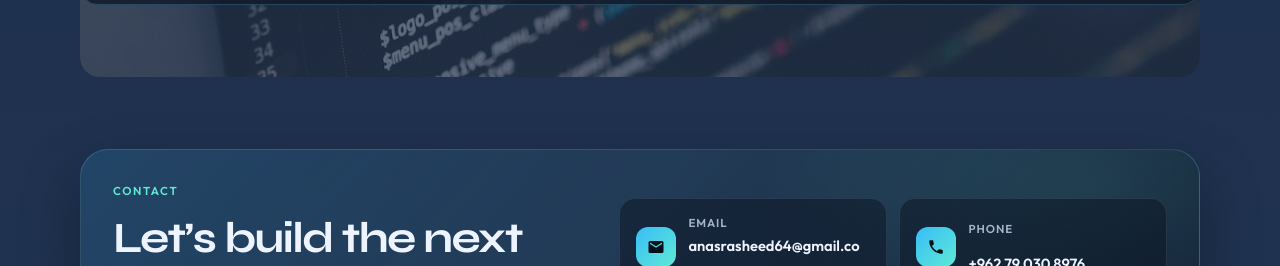
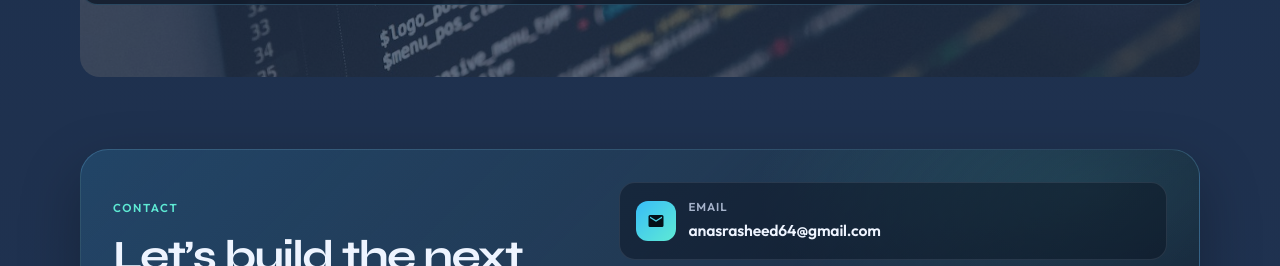
Before and after one commit to anassrasheed/anassrasheed.github.io, a plain HTML site: page index.html in a window 1280 px wide. Shown: the part 3641-3907 px from the top of the page. Drawn offline with Linux system fonts and the light colour scheme.

Commit message:
Fix email card wrapping on narrow layouts
Make the email contact card full width and allow clean breaks after @.

```diff
--- a/index.html
+++ b/index.html
@@ -223,12 +223,12 @@
         </div>
 
         <div class="contact-cards">
-          <a class="contact-card" href="mailto:anasrasheed64@gmail.com">
+          <a class="contact-card contact-card-wide" href="mailto:anasrasheed64@gmail.com">
             <span class="contact-icon" aria-hidden="true">
               <svg viewBox="0 0 24 24"><path fill="currentColor" d="M20 4H4a2 2 0 0 0-2 2v12a2 2 0 0 0 2 2h16a2 2 0 0 0 2-2V6a2 2 0 0 0-2-2zm0 4-8 5L4 8V6l8 5 8-5v2z"/></svg>
             </span>
             <span class="contact-label">Email</span>
-            <span class="contact-value">anasrasheed64@gmail.com</span>
+            <span class="contact-value contact-value-email">anasrasheed64@<wbr>gmail.com</span>
           </a>
 
           <a class="contact-card" href="tel:+962790308976">
--- a/styles.css
+++ b/styles.css
@@ -566,8 +566,15 @@ main {
   color: var(--text);
   font-weight: 600;
   font-size: 0.92rem;
-  overflow-wrap: anywhere;
-  word-break: break-word;
+  overflow-wrap: break-word;
+  word-break: normal;
+  hyphens: none;
+}
+
+.contact-value-email {
+  font-size: clamp(0.82rem, 2.4vw, 0.98rem);
+  letter-spacing: -0.01em;
+  white-space: normal;
 }
 
 .site-footer {
```
